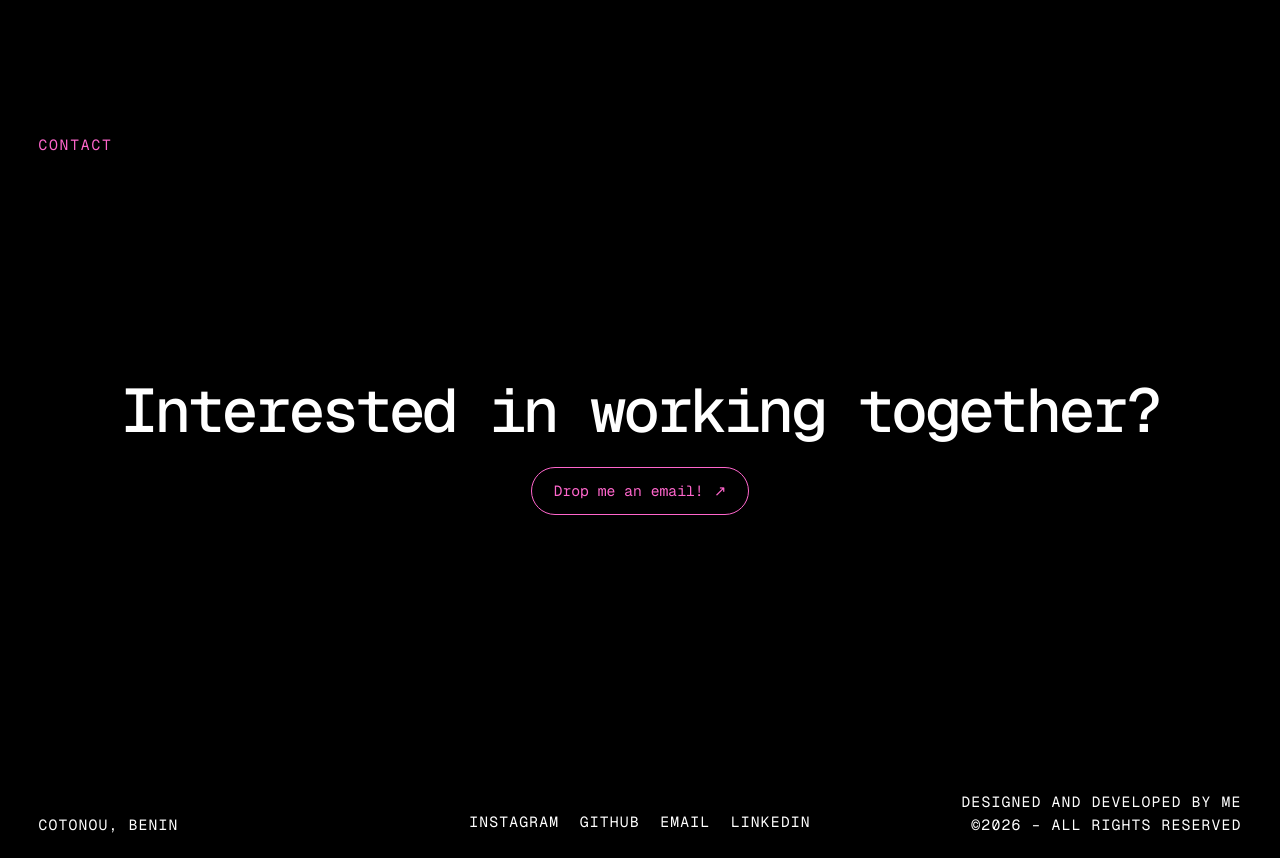
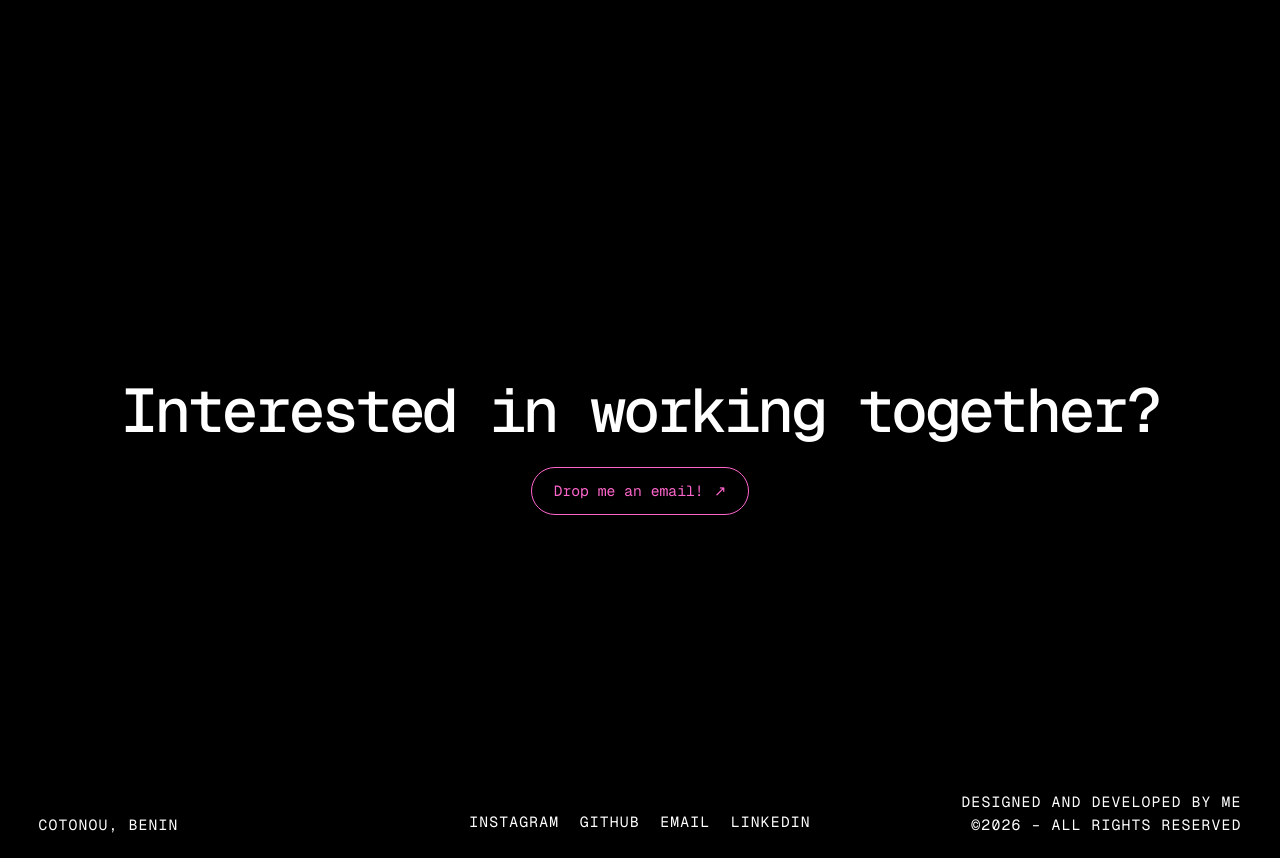
Before and after one commit to emma-dasilva-dev/emma-portfolio, a Next.js app: page / in a window 1280 px wide. Shown: the part 2920-3778 px from the top of the page. Built offline with nearby package versions, Linux system fonts and the light colour scheme.

Commit message:
Remove Contact label from footer

```diff
--- a/src/components/sections/Contact.tsx
+++ b/src/components/sections/Contact.tsx
@@ -19,8 +19,6 @@ export default function Contact() {
         viewport={{ once: true, amount: 0.4 }}
         transition={{ duration: 0.75, ease: [0.16, 1, 0.3, 1] }}
       >
-        <p className="section-kicker">Contact</p>
-
         <div className="contact-message">
           <h2>Interested in working together?</h2>
 
```
